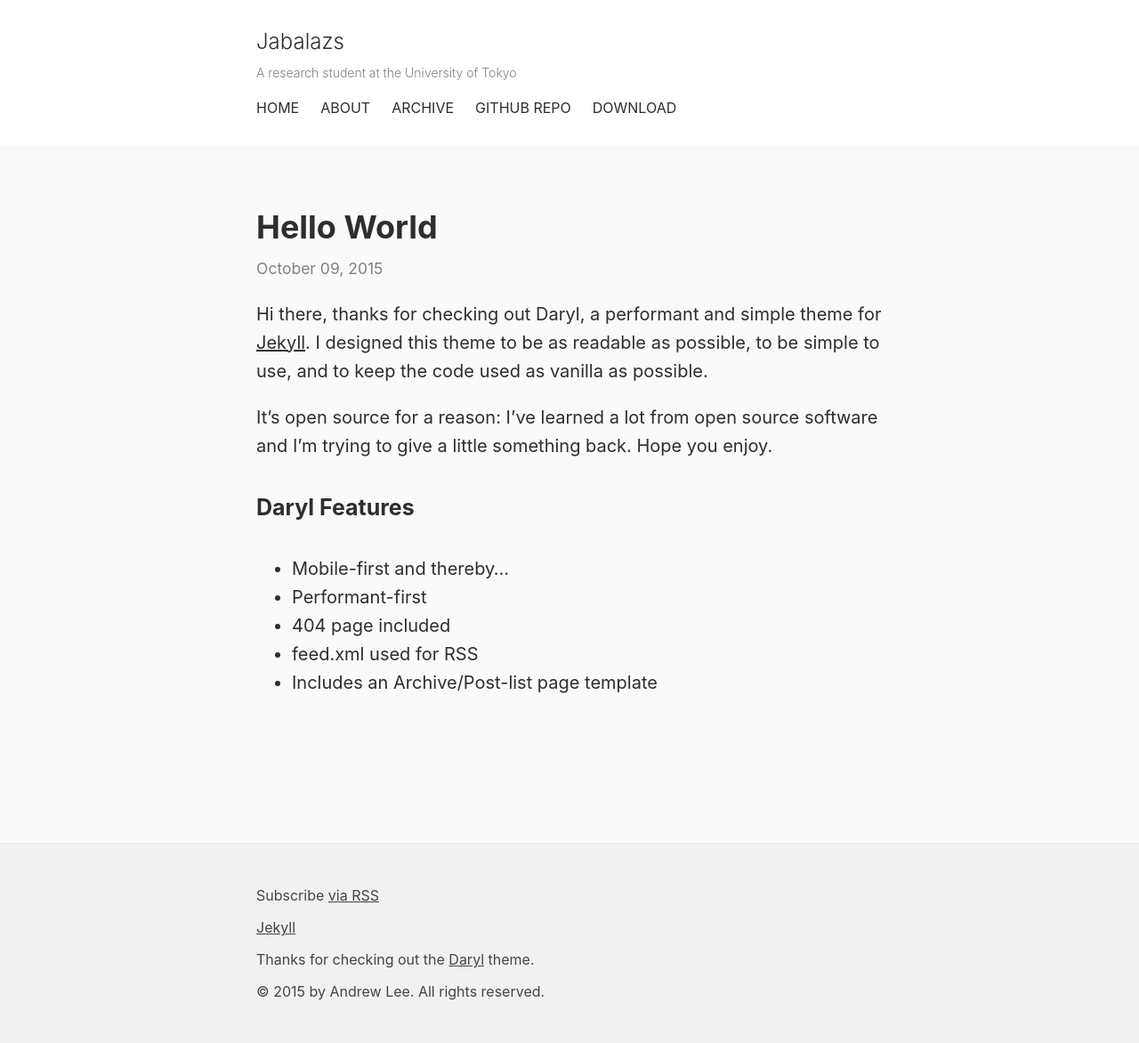
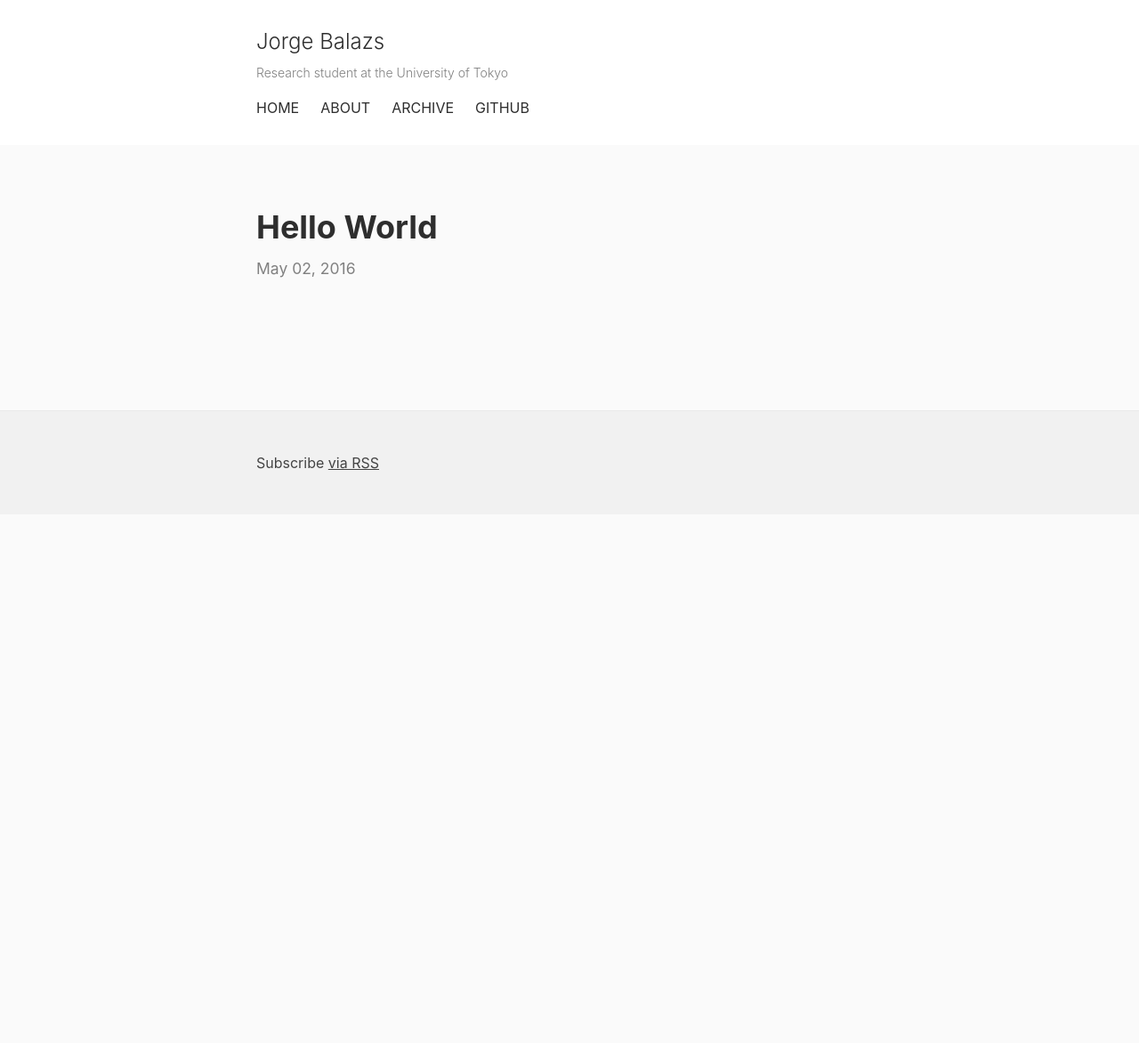
Before and after one commit to jabalazs/jabalazs.github.io, a Jekyll site: the page built from _posts/2015-10-09-hello-world.md, in a window 1280 px wide. Shown: the whole page at 89% size. Built offline with Jekyll 4.4.1, drawn with Linux system fonts in a browser that asks for light colours; after the commit the page ends 900 px from its top, so only the background shows below that.

Commit message:
Delete default posts from Daryl, change some configuration parameters, edit the footer

```diff
--- a/_config.yml
+++ b/_config.yml
@@ -1,6 +1,6 @@
 # Site settings
-title: Jabalazs
-tagline: A research student at the University of Tokyo
+title: Jorge Balazs
+tagline: Research student at the University of Tokyo
 email: jorge@weblab.t.u-tokyo.ac.jp
 description: > # this means to ignore newlines until "baseurl"
   Write an awesome description for your new site here. You can edit this
@@ -14,7 +14,7 @@ paginate: 5
 
 # Build settings
 markdown: kramdown
-highlighter: pygments
+highlighter: rouge
 sass:
     style: :compressed
 
--- a/_includes/footer.html
+++ b/_includes/footer.html
@@ -2,9 +2,9 @@
 
   <div class="wrapper">
     <p class="rss-subscribe">Subscribe <a href="{{ "/feed.xml" | prepend: site.baseurl }}">via RSS</a></p>
-    <p><a href="http://jekyllrb.com">Jekyll</a></p>
+    <!--<p><a href="http://jekyllrb.com">Jekyll</a></p>
     <p>Thanks for checking out the <a href="http://daryl.andrewlee.name">Daryl</a> theme.</p>
-    <p>&copy; 2015 by Andrew Lee. All rights reserved.</p>
+    <p>&copy; 2015 by Andrew Lee. All rights reserved.</p>-->
 
   </div> <!-- .wrapper -->
 
--- a/_includes/header.html
+++ b/_includes/header.html
@@ -15,8 +15,7 @@
                 {% endif %}
                 {% endunless %}
             {% endfor %}
-            <a href="https://github.com/andrewcodes/daryl">GitHub Repo</a>
-            <a href="https://github.com/andrewcodes/daryl/archive/master.zip">Download</a>
+            <a href="https://github.com/jabalazs/">GitHub</a>
         </nav>
 
     </div> <!-- .wrapper -->
--- a/_posts/2015-10-09-hello-world.md
+++ b/_posts/2015-10-09-hello-world.md
@@ -1,16 +1,6 @@
 ---
 layout: post
 title:  "Hello World"
-date:   2015-10-09 13:13:39
+date:   2016-05-02 11:02:00
 categories:
 ---
-Hi there, thanks for checking out Daryl, a performant and simple theme for [Jekyll](http://jekyllrb.com). I designed this theme to be as readable as possible, to be simple to use, and to keep the code used as vanilla as possible.
-
-It's open source for a reason: I've learned a lot from open source software and I'm trying to give a little something back. Hope you enjoy.
-
-#### Daryl Features
-- Mobile-first and thereby...
-- Performant-first
-- 404 page included
-- feed.xml used for RSS
-- Includes an Archive/Post-list page template
```
Also changed, not shown: _posts/2015-09-30-test-post-1.md (deleted, +0 -7 lines), _posts/2015-10-01-test-post-2.md (deleted, +0 -7 lines), _posts/2015-10-02-test-post-3.md (deleted, +0 -7 lines), _posts/2015-10-03-test-post-4.md (deleted, +0 -7 lines), _posts/2015-10-04-test-post-5.md (deleted, +0 -7 lines), _posts/2015-10-05-test-post-6--with-an-extraordinarily-long-title.md (deleted, +0 -7 lines), _posts/2015-10-06-welcome-to-jekyll.md (deleted, +0 -25 lines), _posts/2015-10-07-html-elements-test.md (deleted, +0 -63 lines), _posts/2015-10-08-testing-rss.md (deleted, +0 -7 lines), about.md (+0 -5 lines), archive.md (+0 -1 lines), README.md, 1 other file.
